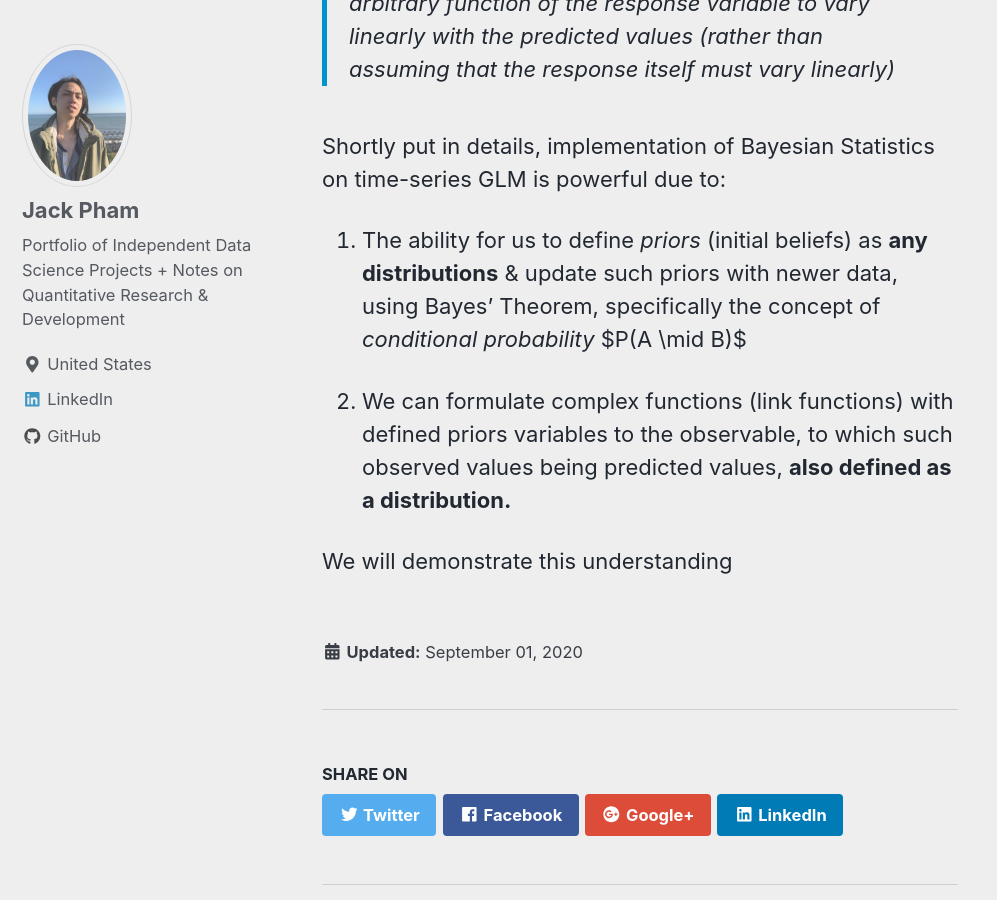
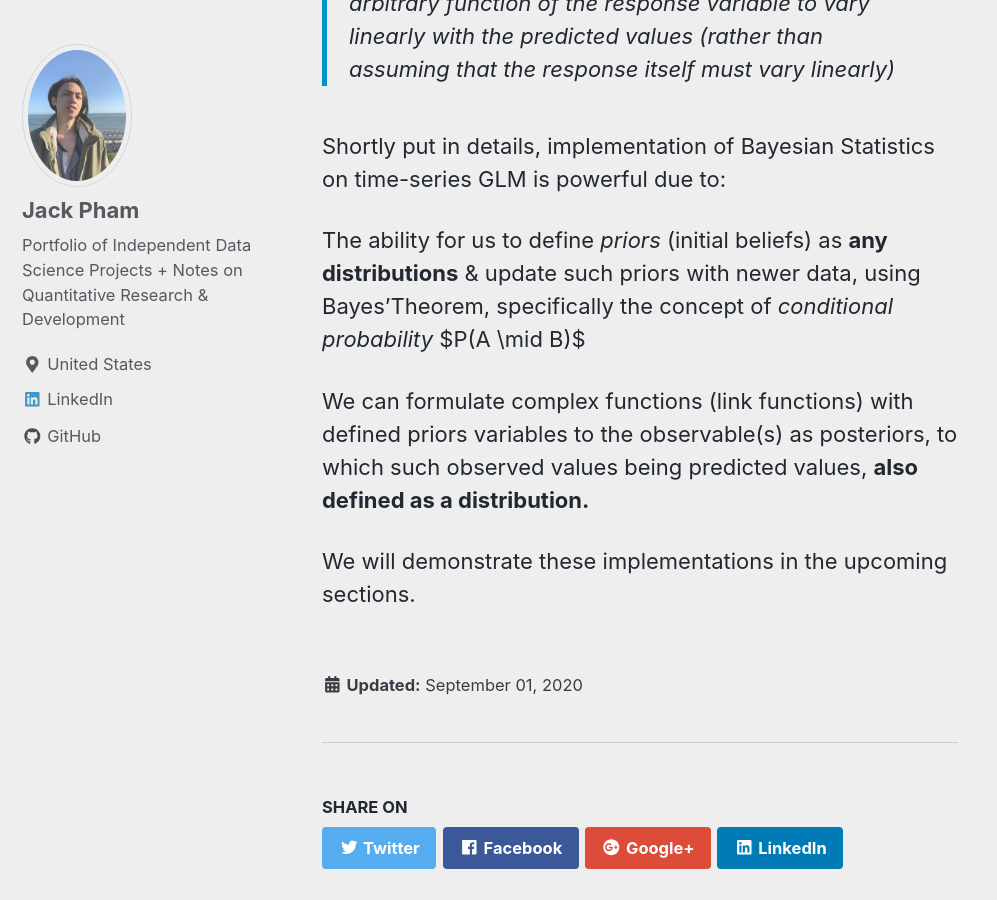
Before and after one commit to jp-quant/jp-quant.github.io, a Jekyll site: the page built from _posts/2020-09-01-fbprophet_bayesian_glm.md, in a window 1280 px wide and 900 px high, scrolled down 4737 px. Shown: the whole window, without its empty margins (0-997 px from the left). Built offline with Jekyll 4.4.1, drawn with Linux system fonts in a browser that asks for light colours; nearby versions of some CDN libraries.

Commit message:
_posts/2020-09-01-fbprophet_bayesian_glm.md updated from https://stackedit.io/

```diff
--- a/_posts/2020-09-01-fbprophet_bayesian_glm.md
+++ b/_posts/2020-09-01-fbprophet_bayesian_glm.md
@@ -78,16 +78,12 @@ Recalling from above:
 
 Shortly put in details, implementation of Bayesian Statistics on time-series GLM is powerful due to:
 
- 1. The ability for us to define *priors* (initial beliefs) as **any
-    distributions** & update such priors with newer data, using Bayes'
-    Theorem, specifically the concept of *conditional probability* $P(A
+The ability for us to define *priors* (initial beliefs) as **any distributions** & update such priors with newer data, using Bayes'Theorem, specifically the concept of *conditional probability* $P(A
     \mid B)$
 
-  2. We can formulate complex functions (link functions) with defined
-    priors variables to the observable, to which such observed values
-    being predicted values, **also defined as a distribution.**
+ We can formulate complex functions (link functions) with defined priors variables to the observable(s) as posteriors, to which such observed values being predicted values, **also defined as a distribution.**
 
-We will demonstrate this understanding
+We will demonstrate these implementations in the upcoming sections.
 
 
 
```
Also changed, not shown: other parts of _posts/2020-09-01-fbprophet_bayesian_glm.md (+3 -3 lines).
